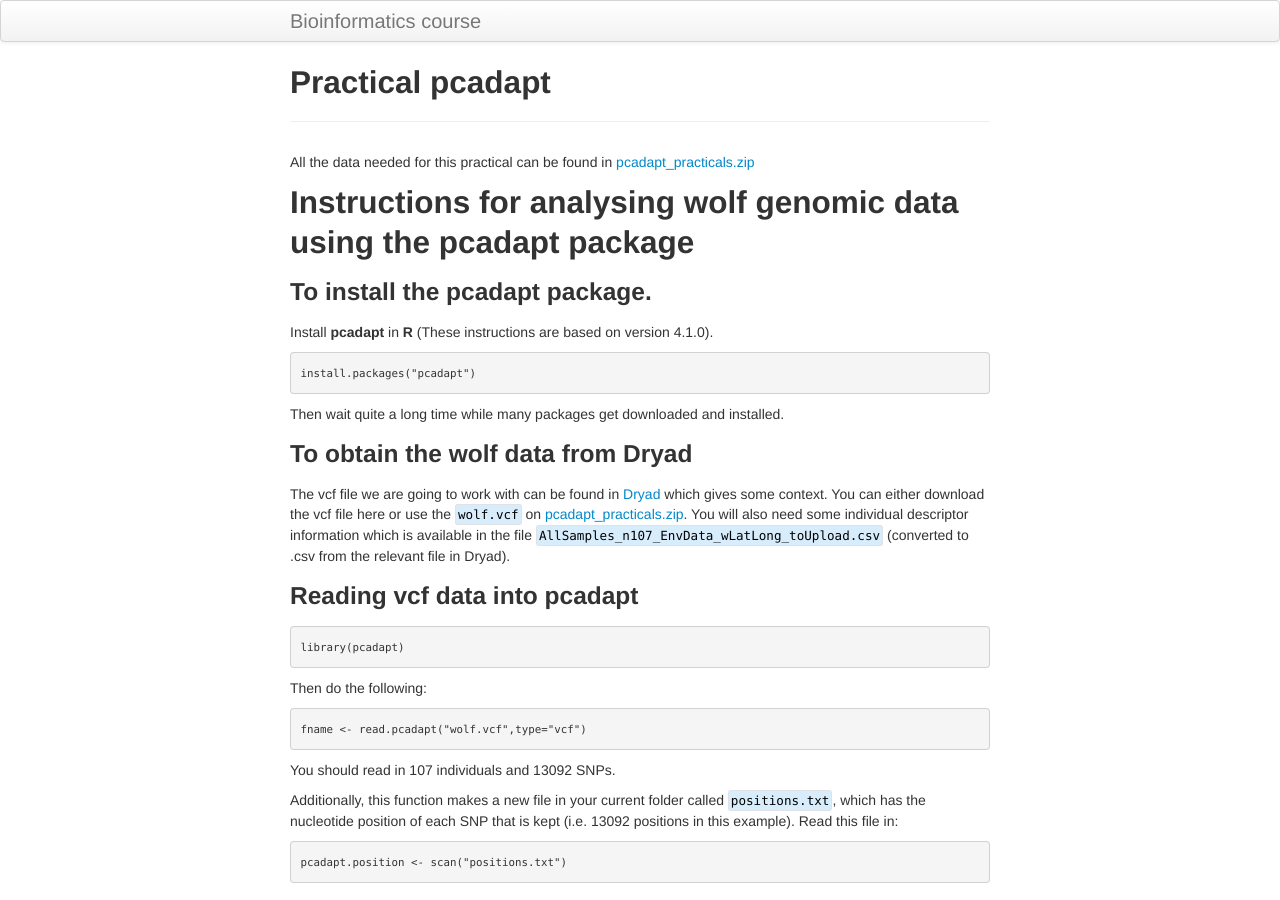
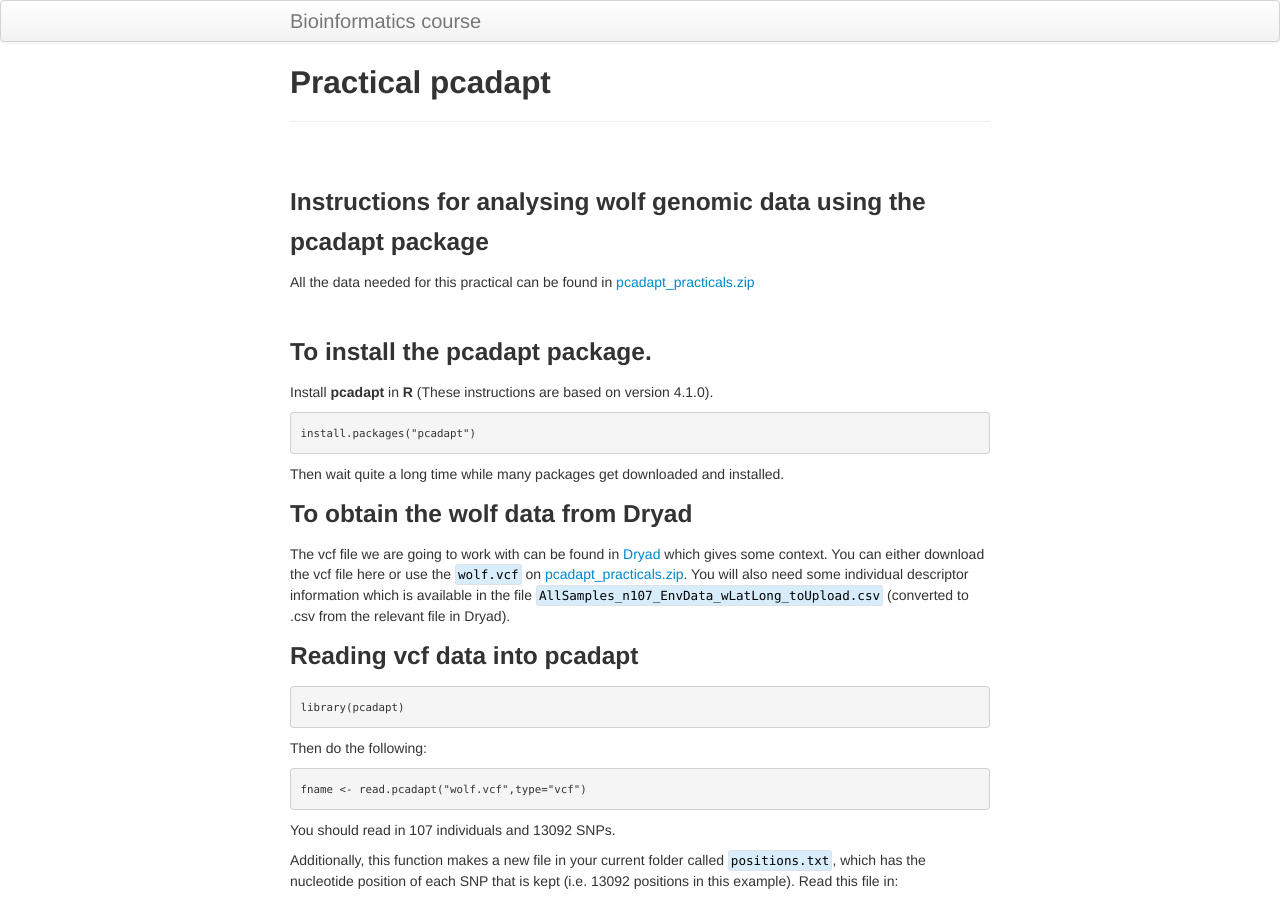
Before and after one commit to ritarasteiro/FieldCourse, a Jekyll site: the page built from pages/PCAdapt_practical.md, in a window 1280 px wide and 900 px high. Built offline with Jekyll 4.4.1, drawn with Linux system fonts in a browser that asks for light colours.

Commit message:
Update PCAdapt_practical.md

```diff
--- a/pages/PCAdapt_practical.md
+++ b/pages/PCAdapt_practical.md
@@ -3,12 +3,13 @@ layout: page
 title: Practical pcadapt
 ---
 
+<br/>
+
+### Instructions for analysing wolf genomic data using the pcadapt package
 All the data needed for this practical can be found in [pcadapt_practicals.zip](../data/pcadapt_practicals.zip)
 
 
-## Instructions for analysing wolf genomic data using the pcadapt package
-
-
+<br/>
 ### To install the pcadapt package.
 
 Install **pcadapt** in **R** (These instructions are based on version 4.1.0).
```
